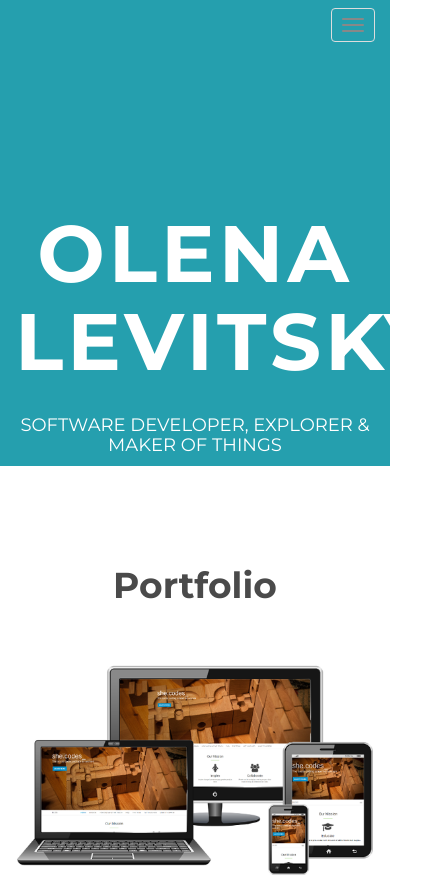
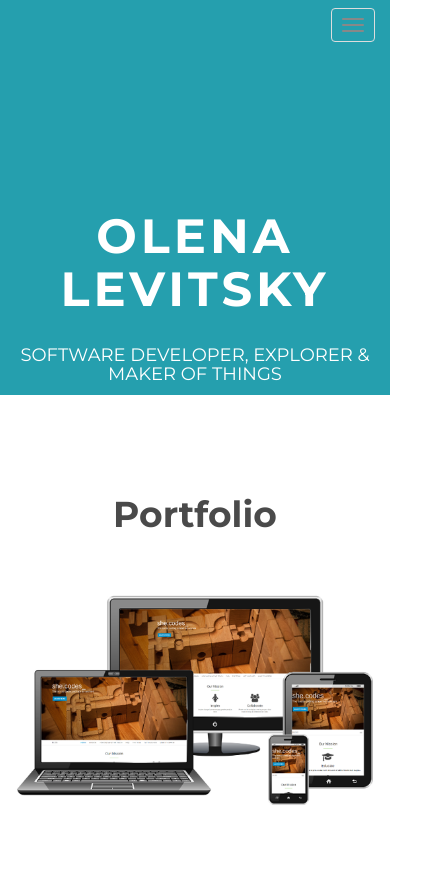
Before and after one commit to LenaKari/LenaKari.github.io, a plain HTML site: page index.html in a window 390 px wide. Shown: the top 877 px of the page, 442 px wide, since content can reach past the window. Drawn offline with nearby package versions, Linux system fonts and the light colour scheme.

Commit message:
Updated main header to be responsive

```diff
--- a/assets/css/style.css
+++ b/assets/css/style.css
@@ -138,7 +138,7 @@ h1, h2, h3, h4, h5, h6 {
 	padding-top: 10px;
 	padding-bottom: 20px;
 	letter-spacing: 4px;
-	font-size: 80px;
+	font-size: 4em;
 	font-weight: bold;
 }
 
@@ -185,3 +185,12 @@ h1, h2, h3, h4, h5, h6 {
 .gallery img:hover {
 	opacity: 0.4;
 }
+
+
+
+/* HEADER SIZE ON SMALLER SCREENS */
+@media (max-width: 600px) {
+  #headerwrap h1 {
+	font-size: 3em;
+  }
+}
```
